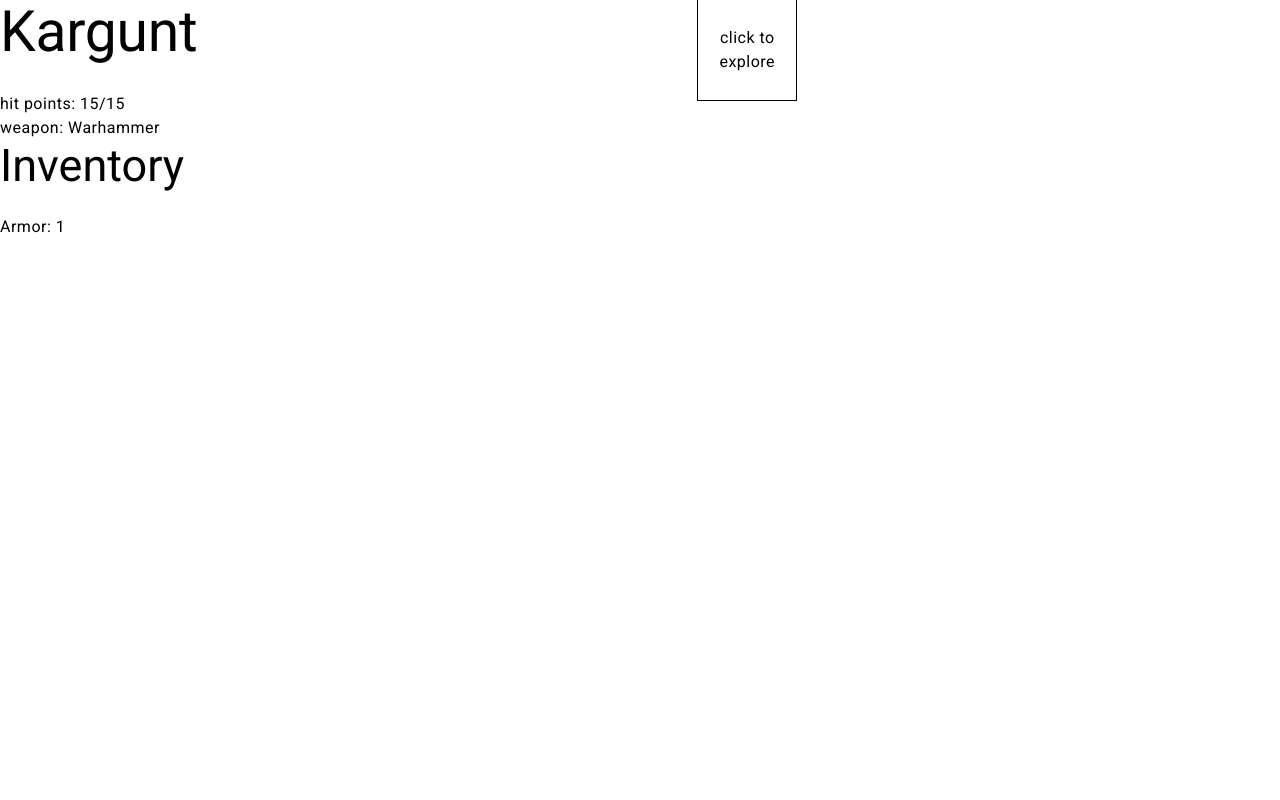
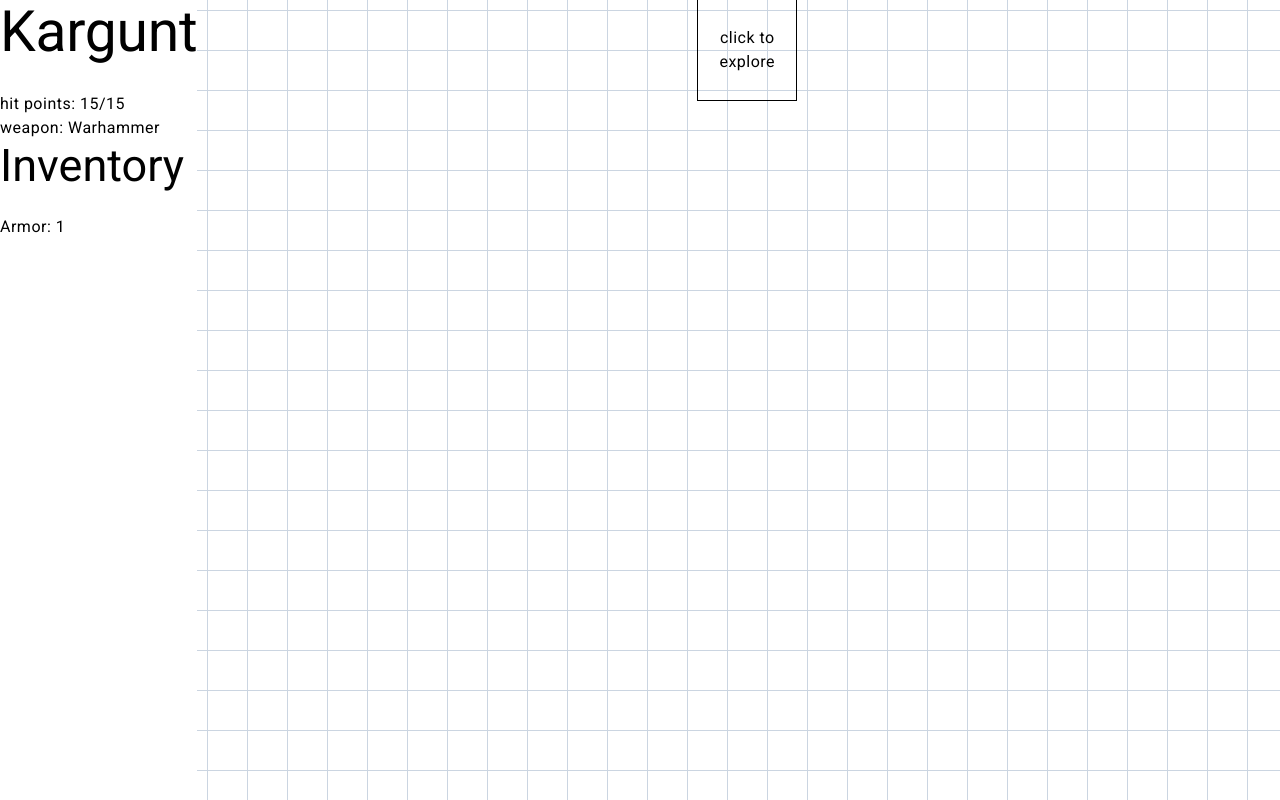
Before and after one commit to labax/solo, an Angular app: page / in a window 1280 px wide. Shown: the top 800 px of the page. Built offline with nearby package versions, Linux system fonts and the light colour scheme.

Commit message:
feat(dark-fort): styled map

```diff
--- a/projects/dark-fort/src/app/components/room-map/room-map.component.css
+++ b/projects/dark-fort/src/app/components/room-map/room-map.component.css
@@ -4,6 +4,11 @@
   display: flex;
   flex-direction: column;
   align-items: center;
+  background-image:
+    linear-gradient(to right, rgb(203 213 225) 1px, transparent 1px),
+    linear-gradient(to bottom, rgb(203 213 225) 1px, transparent 1px);
+  background-size: 2.5rem 2.5rem;
+  background-position: center center;
 }
 
 .room-row {
```
